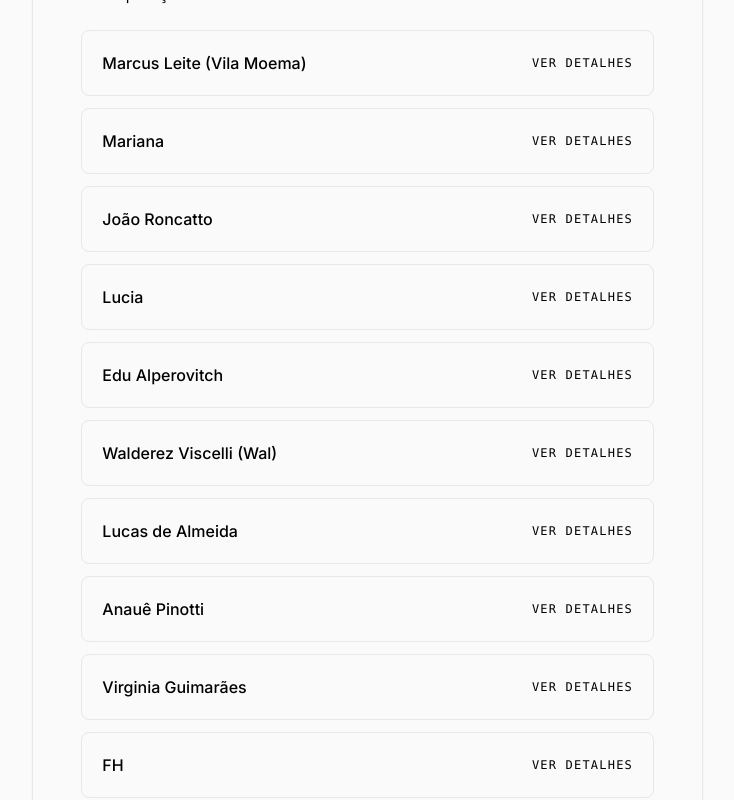
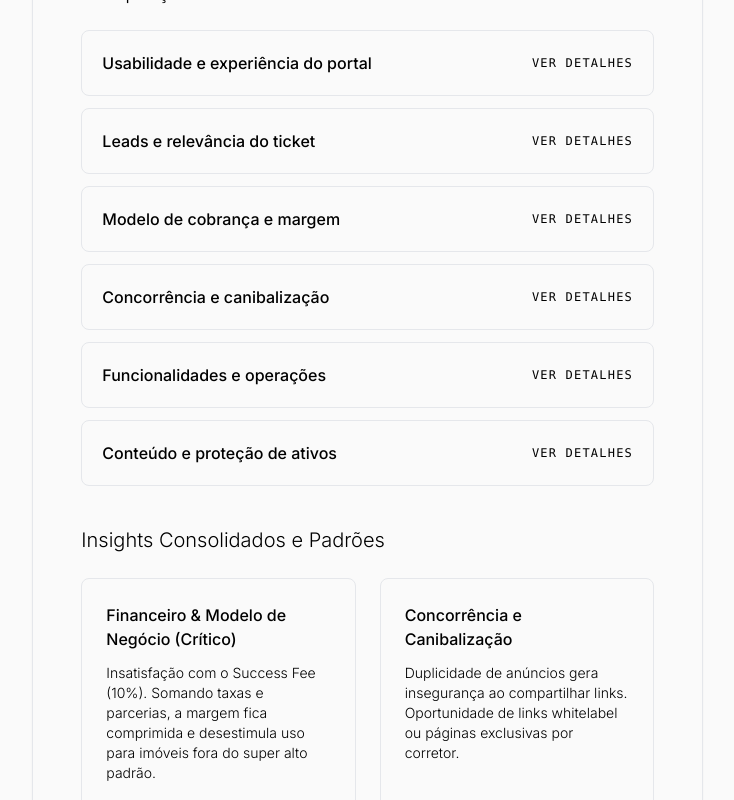
Before and after one commit to bolivaralencastro/pilar-clone, a Nuxt app: page /pesquisa/pilar in a window 1280 px wide. Shown: the part 8220-9020 px from the top of the page, without its empty margins (529-1263 px from the left). Built offline with nearby package versions, Linux system fonts and the light colour scheme; some icons are missing; a web font is replaced by a local one.

Commit message:
chore: anonimiza feedbacks de pesquisa

```diff
--- a/app/pages/pesquisa/pilar.vue
+++ b/app/pages/pesquisa/pilar.vue
@@ -866,109 +866,79 @@ const handleNavigation = () => {
                 <div class="space-y-3">
                   <details class="group bg-surface-card border border-subtle rounded-lg p-5">
                     <summary class="cursor-pointer list-none flex items-center justify-between">
-                      <span class="text-base font-medium text-text-primary">Marcus Leite (Vila Moema)</span>
+                      <span class="text-base font-medium text-text-primary">Usabilidade e experiência do portal</span>
                       <span class="text-xs font-mono uppercase tracking-widest text-secondary group-open:text-action-primary">ver detalhes</span>
                     </summary>
                     <div class="mt-4 space-y-2 text-sm text-secondary font-light">
-                      <p><strong class="text-text-primary font-medium">Ponto forte:</strong> UX e interface limpa; não exibe anúncios repetidos ao cliente.</p>
                       <ul class="space-y-2">
-                        <li>• Home privilegia sempre os mesmos corretores/imobiliárias.</li>
-                        <li>• Leads de baixo valor (R$ 800k–R$ 1.5mi) para portfólio acima de R$ 3mi.</li>
-                        <li>• Casos de cópias de fotos/dados por corretores externos.</li>
+                        <li>• Interface limpa e boa usabilidade.</li>
+                        <li>• Portal confuso por anúncios duplicados com preços diferentes.</li>
+                        <li>• Preferência por busca interna da própria imobiliária.</li>
                       </ul>
                     </div>
                   </details>
                   <details class="group bg-surface-card border border-subtle rounded-lg p-5">
                     <summary class="cursor-pointer list-none flex items-center justify-between">
-                      <span class="text-base font-medium text-text-primary">Mariana</span>
+                      <span class="text-base font-medium text-text-primary">Leads e relevância do ticket</span>
                       <span class="text-xs font-mono uppercase tracking-widest text-secondary group-open:text-action-primary">ver detalhes</span>
                     </summary>
                     <div class="mt-4 space-y-2 text-sm text-secondary font-light">
-                      <p><strong class="text-text-primary font-medium">Ponto forte:</strong> Leads qualificados e autoridade para a marca.</p>
-                      <p>Dores: Fee de 10% + mensalidade + % de parceria considerado abusivo para margens menores.</p>
-                      <p>Sugestão: aumentar volume de leads para compensar custos.</p>
-                    </div>
-                  </details>
-                  <details class="group bg-surface-card border border-subtle rounded-lg p-5">
-                    <summary class="cursor-pointer list-none flex items-center justify-between">
-                      <span class="text-base font-medium text-text-primary">João Roncatto</span>
-                      <span class="text-xs font-mono uppercase tracking-widest text-secondary group-open:text-action-primary">ver detalhes</span>
-                    </summary>
-                    <div class="mt-4 space-y-2 text-sm text-secondary font-light">
-                      <p><strong class="text-text-primary font-medium">Ponto forte:</strong> vitrine para alto padrão e confiança.</p>
                       <ul class="space-y-2">
-                        <li>• Canibalização: mesmo imóvel aparece com concorrentes.</li>
-                        <li>• Sugere filtro de “pacote” (aluguel + condomínio + IPTU).</li>
-                        <li>• Sugere página exclusiva por corretor (portfólio isolado).</li>
+                        <li>• Leads percebidos como qualificados e geradores de autoridade.</li>
+                        <li>• Volume de leads considerado insuficiente por parte dos corretores.</li>
+                        <li>• Desalinhamento de ticket (ex.: leads de R$ 800k–R$ 1.5mi para portfólios acima de R$ 3mi).</li>
                       </ul>
                     </div>
                   </details>
                   <details class="group bg-surface-card border border-subtle rounded-lg p-5">
                     <summary class="cursor-pointer list-none flex items-center justify-between">
-                      <span class="text-base font-medium text-text-primary">Lucia</span>
+                      <span class="text-base font-medium text-text-primary">Modelo de cobrança e margem</span>
                       <span class="text-xs font-mono uppercase tracking-widest text-secondary group-open:text-action-primary">ver detalhes</span>
                     </summary>
                     <div class="mt-4 space-y-2 text-sm text-secondary font-light">
-                      <p><strong class="text-text-primary font-medium">Ponto forte:</strong> volume de inventário.</p>
                       <ul class="space-y-2">
-                        <li>• Portal confuso por anúncios duplicados com preços diferentes.</li>
-                        <li>• Taxas corroem a comissão.</li>
-                        <li>• Prefere busca interna da própria imobiliária.</li>
+                        <li>• Percepção de fee elevado quando somado à mensalidade e parcerias.</li>
+                        <li>• Uso mais atrativo para imóveis de alto padrão.</li>
                       </ul>
                     </div>
                   </details>
                   <details class="group bg-surface-card border border-subtle rounded-lg p-5">
                     <summary class="cursor-pointer list-none flex items-center justify-between">
-                      <span class="text-base font-medium text-text-primary">Edu Alperovitch</span>
+                      <span class="text-base font-medium text-text-primary">Concorrência e canibalização</span>
                       <span class="text-xs font-mono uppercase tracking-widest text-secondary group-open:text-action-primary">ver detalhes</span>
                     </summary>
-                    <div class="mt-4 text-sm text-secondary font-light">
-                      Vê a Pilar como ferramenta complementar para vendas. Sugere foco em melhorias de CRM.
+                    <div class="mt-4 space-y-2 text-sm text-secondary font-light">
+                      <ul class="space-y-2">
+                        <li>• Insegurança ao compartilhar links quando há imóveis duplicados.</li>
+                        <li>• Necessidade de páginas exclusivas por corretor para envio ao cliente.</li>
+                        <li>• Não exibir imóveis repetidos ao cliente é visto como ponto positivo.</li>
+                      </ul>
                     </div>
                   </details>
                   <details class="group bg-surface-card border border-subtle rounded-lg p-5">
                     <summary class="cursor-pointer list-none flex items-center justify-between">
-                      <span class="text-base font-medium text-text-primary">Walderez Viscelli (Wal)</span>
+                      <span class="text-base font-medium text-text-primary">Funcionalidades e operações</span>
                       <span class="text-xs font-mono uppercase tracking-widest text-secondary group-open:text-action-primary">ver detalhes</span>
                     </summary>
-                    <div class="mt-4 text-sm text-secondary font-light">
-                      Usa apenas para imóveis acima de R$ 2 mi. Sugere maior volume de leads.
+                    <div class="mt-4 space-y-2 text-sm text-secondary font-light">
+                      <ul class="space-y-2">
+                        <li>• Melhorias no CRM são prioritárias.</li>
+                        <li>• Registro de visitas direto no sistema do lead.</li>
+                        <li>• Filtro de “pacote” (aluguel + condomínio + IPTU).</li>
+                      </ul>
                     </div>
                   </details>
                   <details class="group bg-surface-card border border-subtle rounded-lg p-5">
                     <summary class="cursor-pointer list-none flex items-center justify-between">
-                      <span class="text-base font-medium text-text-primary">Lucas de Almeida</span>
+                      <span class="text-base font-medium text-text-primary">Conteúdo e proteção de ativos</span>
                       <span class="text-xs font-mono uppercase tracking-widest text-secondary group-open:text-action-primary">ver detalhes</span>
                     </summary>
-                    <div class="mt-4 text-sm text-secondary font-light">
-                      Satisfeito (início de jornada). Sugere registrar visitas diretamente no sistema do lead.
-                    </div>
-                  </details>
-                  <details class="group bg-surface-card border border-subtle rounded-lg p-5">
-                    <summary class="cursor-pointer list-none flex items-center justify-between">
-                      <span class="text-base font-medium text-text-primary">Anauê Pinotti</span>
-                      <span class="text-xs font-mono uppercase tracking-widest text-secondary group-open:text-action-primary">ver detalhes</span>
-                    </summary>
-                    <div class="mt-4 text-sm text-secondary font-light">
-                      Usa como vitrine para enviar opções organizadas; foco em locações acima de R$ 50 mil.
-                    </div>
-                  </details>
-                  <details class="group bg-surface-card border border-subtle rounded-lg p-5">
-                    <summary class="cursor-pointer list-none flex items-center justify-between">
-                      <span class="text-base font-medium text-text-primary">Virginia Guimarães</span>
-                      <span class="text-xs font-mono uppercase tracking-widest text-secondary group-open:text-action-primary">ver detalhes</span>
-                    </summary>
-                    <div class="mt-4 text-sm text-secondary font-light">
-                      Foco em parcerias; sugere melhorar divulgação/marketing dos imóveis.
-                    </div>
-                  </details>
-                  <details class="group bg-surface-card border border-subtle rounded-lg p-5">
-                    <summary class="cursor-pointer list-none flex items-center justify-between">
-                      <span class="text-base font-medium text-text-primary">FH</span>
-                      <span class="text-xs font-mono uppercase tracking-widest text-secondary group-open:text-action-primary">ver detalhes</span>
-                    </summary>
-                    <div class="mt-4 text-sm text-secondary font-light">
-                      Usa para captação de clientes; gostaria de ver mais anúncios/imóveis.
+                    <div class="mt-4 space-y-2 text-sm text-secondary font-light">
+                      <ul class="space-y-2">
+                        <li>• Melhoria na divulgação/marketing dos imóveis.</li>
+                        <li>• Proteção de imagens (marca d’água dinâmica ou bloqueio de download).</li>
+                        <li>• Desejo de mais anúncios/imóveis na plataforma.</li>
+                      </ul>
                     </div>
                   </details>
                 </div>
```
